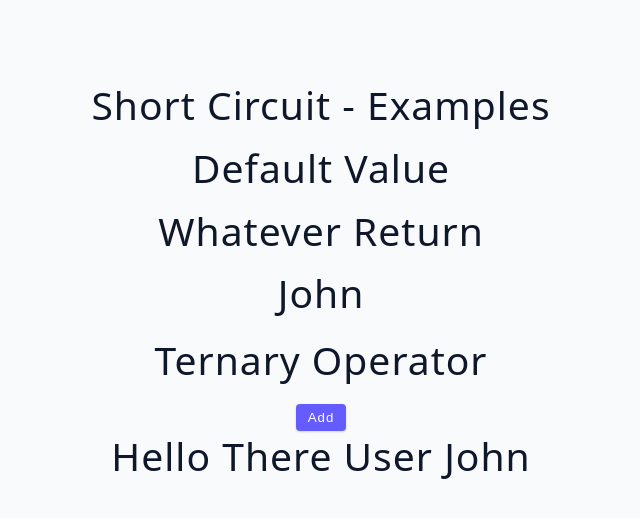
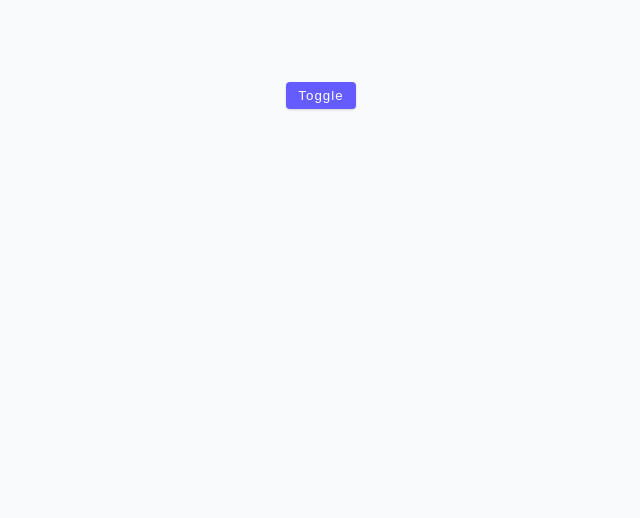
Before and after one commit to ThisisNirmalJaiswal/ReactJSPractice, a React (Vite) app: page / in a window 1280 px wide. Shown: the top 518 px of the page, without its empty margins (319-959 px from the left). Built offline with nearby package versions, Linux system fonts and the light colour scheme; the HTML template or start-up script is replaced by a standard one.

Commit message:
toggleChallenge

```diff
--- a/src/App.jsx
+++ b/src/App.jsx
@@ -1,4 +1,4 @@
-import Final from './tutorial/03-conditional-rendering/final/05-short-circuit-examples';
+import Final from './tutorial/03-conditional-rendering/final/06-toggle-challenge';
 
 function App() {
   return (
--- a/src/tutorial/03-conditional-rendering/final/06-toggle-challenge.jsx
+++ b/src/tutorial/03-conditional-rendering/final/06-toggle-challenge.jsx
@@ -1,12 +1,39 @@
+// import { useState } from 'react';
+
+// const ToggleChallenge = () => {
+//   const [showAlert, setShowAlert] = useState(false);
+
+//   return (
+//     <div>
+//       <button className='btn' onClick={() => setShowAlert(!showAlert)}>
+//         toggle alert
+//       </button>
+//       {showAlert && <Alert />}
+//     </div>
+//   );
+// };
+
+// const Alert = () => {
+//   return <div className='alert alert-danger'>hello world</div>;
+// };
+// export default ToggleChallenge;
+
 import { useState } from 'react';
 
 const ToggleChallenge = () => {
   const [showAlert, setShowAlert] = useState(false);
+  const toggleAlert = () => {
+    if (showAlert) {
+      setShowAlert(false);
+      return;
+    }
+    setShowAlert(true);
+  };
 
   return (
     <div>
-      <button className='btn' onClick={() => setShowAlert(!showAlert)}>
-        toggle alert
+      <button className='btn' onClick={toggleAlert}>
+        toggle
       </button>
       {showAlert && <Alert />}
     </div>
@@ -14,6 +41,7 @@ const ToggleChallenge = () => {
 };
 
 const Alert = () => {
-  return <div className='alert alert-danger'>hello world</div>;
+  return <div className='alert alert-danger'>Hello World</div>;
 };
+
 export default ToggleChallenge;
```
Also changed, not shown: 1 other file (tests, documents, lock files or other folders).
